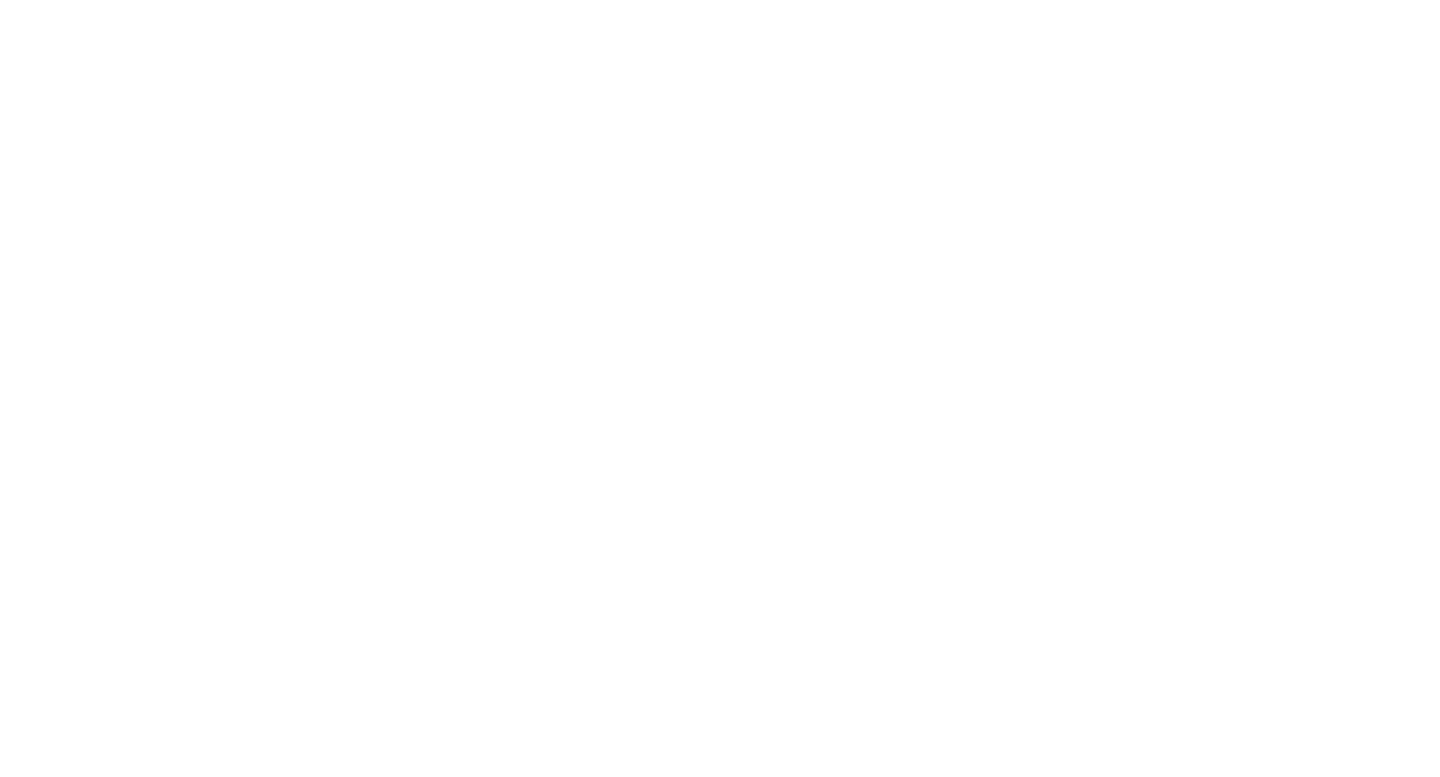
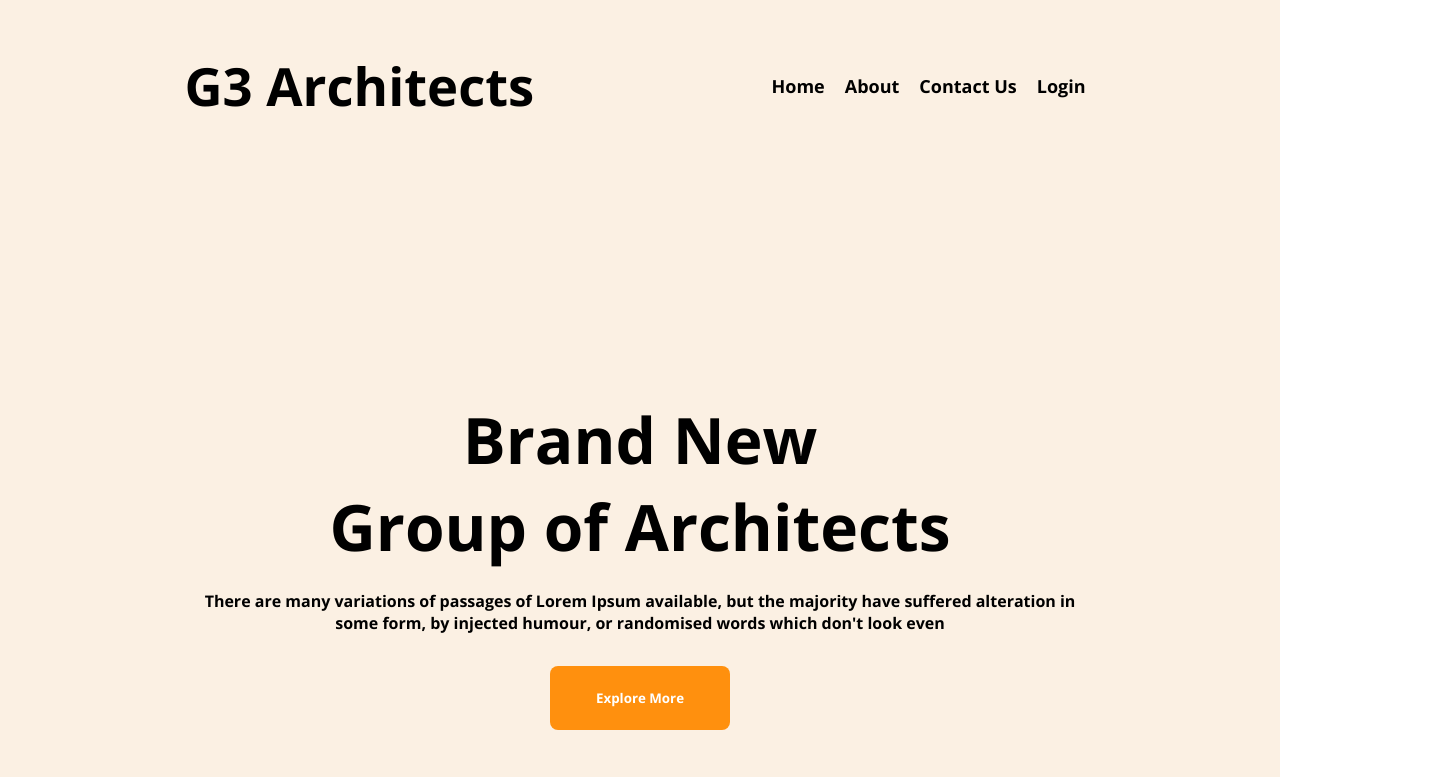
Before and after one commit to Z-M4N/g3-architects, a plain HTML site: page index.html in a window 1280 px wide. Shown: the top 777 px of the page, 1440 px wide, since content can reach past the window. Drawn offline with nearby package versions, Linux system fonts and the light colour scheme.

Commit message:
new massge

```diff
--- a/index.html
+++ b/index.html
@@ -4,10 +4,48 @@
     <meta charset="UTF-8">
     <meta http-equiv="X-UA-Compatible" content="IE=edge">
     <meta name="viewport" content="width=device-width, initial-scale=1.0">
+    <!-- open sans fonts -->
+    <link rel="preconnect" href="https://fonts.googleapis.com">
+   <link rel="preconnect" href="https://fonts.gstatic.  com" crossorigin>
+    <link href="https://fonts.googleapis.com/css2?family=Open+Sans:ital,wght@0,700;0,800;1,800&family=Poppins:wght@500&display=swap" rel="stylesheet">
+    <!-- css styles linked -->
     <link rel="stylesheet" href="styles/styles.css">
-    <title>Document</title>
+    <title>g3-architects</title>
 </head>
 <body>
+    <!-- menu bar start  -->
+    <header>
+        <section class="header-menu-bar">
+        <h3>G3 Architects</h3>
+        <nav class="header-menu-ditails">
+           <li>Home</li>
+           <li>About</li>
+           <li>Contact Us</li>
+          <li>Login</li>
+        </nav>
+      </section>
+        <!-- header details start -->
+        <div class="header-title-container">
+        <h1 class="header-title">Brand New<br>
+            Group of Architects</h1>
+            <p>There are many variations of passages of Lorem Ipsum available, but the majority have suffered alteration in<br> some form, by injected humour, or randomised words which don't look even</p>
+            <button class="header-btn">Explore More</button>
+        </div>
+        <!-- header images -->
+        <div class="header-image">
 
+        </div>
+    </header>
+    <!-- main section start -->
+    <main>
+      <section>
+          <div class="main-section-images">
+          <img src="/g3-architects/images/team1.png" alt="">
+          <img src="/g3-architects/images/team2.png" alt="">
+          <img src="/g3-architects/images/team3.png" alt="">
+          <img src="/g3-architects/images/team4.png" alt="">
+        </div>
+      </section>
+    </main>
 </body>
 </html>
--- a/styles/styles.css
+++ b/styles/styles.css
@@ -0,0 +1,76 @@
+*{
+    margin: 0;
+    padding: 0;
+    box-sizing: border-box;
+    font-family: 'Open Sans', sans-serif;
+}
+/* menu bar styles */
+header{
+    background-color:
+    #fbf0e3;
+}
+.header-menu-bar{
+    display: flex;
+    text-align: center;
+    justify-content: center;
+    justify-content: space-between;
+    align-items: center;
+    justify-items: center;
+    width: 79%;
+    margin: auto;
+    padding: 50px;
+    font-weight: 700;
+    font-size: 45px;
+}
+
+.header-menu-ditails{
+    list-style: none;
+    display: flex;
+    font-weight: 500;
+    font-size: 18px;
+}
+.header-menu-ditails li{
+    padding: 10px;
+}
+/* header details styles*/
+.header-title-container{
+    text-align: center;
+    margin-top:205px;
+}
+.header-title{
+    font-weight: 700;
+    font-size: 64px;
+    padding: 20px;
+}
+.header-title p{
+    font-size: 16px;
+    font-weight: 400;
+
+}
+.header-btn{
+    width: 180px;
+    height: 64px;
+    background-color: #FF900E;
+    color: white;
+    border: 0;
+    margin-top: 32px;
+    border-radius: 8px;
+}
+.header-image{
+    background-image: url('/g3-architects/images/banner.png');
+    width: 1440px;
+    height: 700px;
+    margin: auto;
+    margin-top: 50px;
+    background-repeat: no-repeat;
+}
+/* main section style */
+.main-section-images{
+    display: grid;
+    grid-template-columns: repeat(2,1fr);
+    width: 10%;
+    row-gap: 20px;
+    column-gap: 20px;
+    margin: 85px 301px;
+}
+/* main section titles styles */
```
